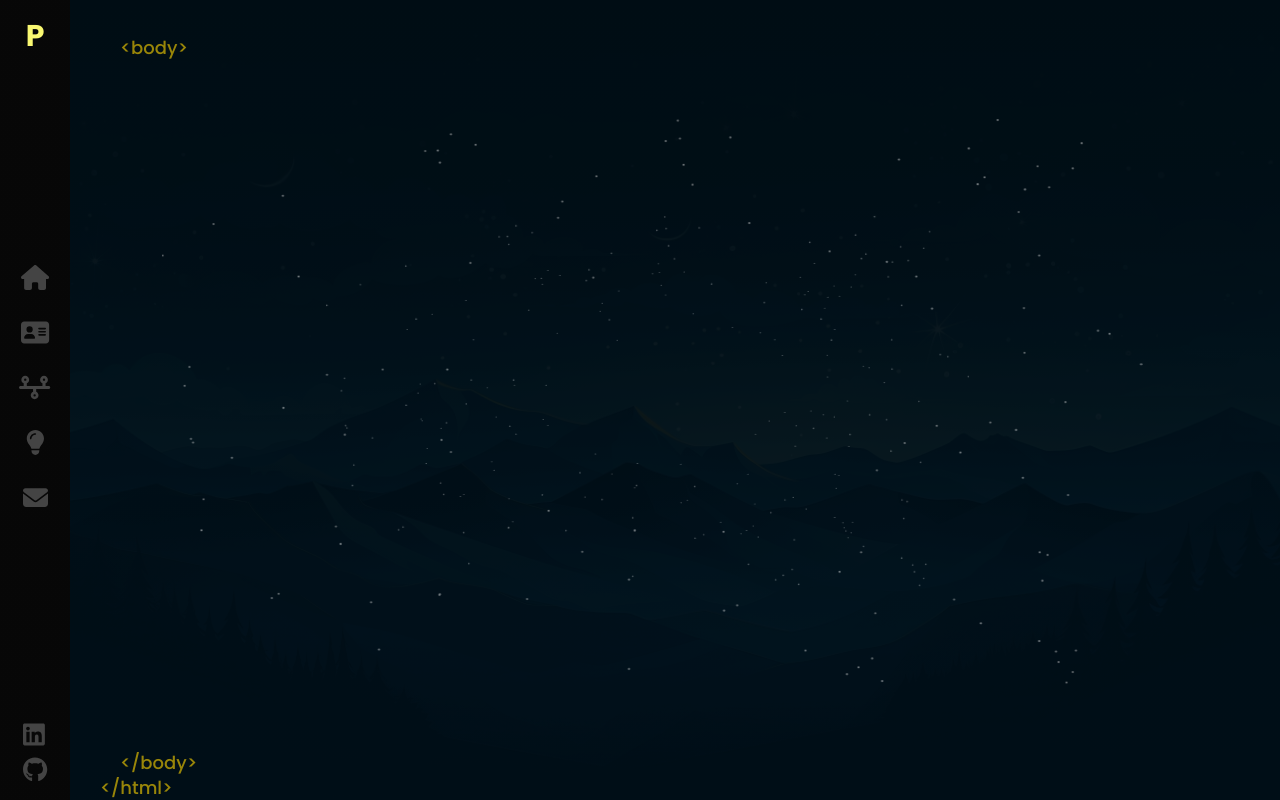
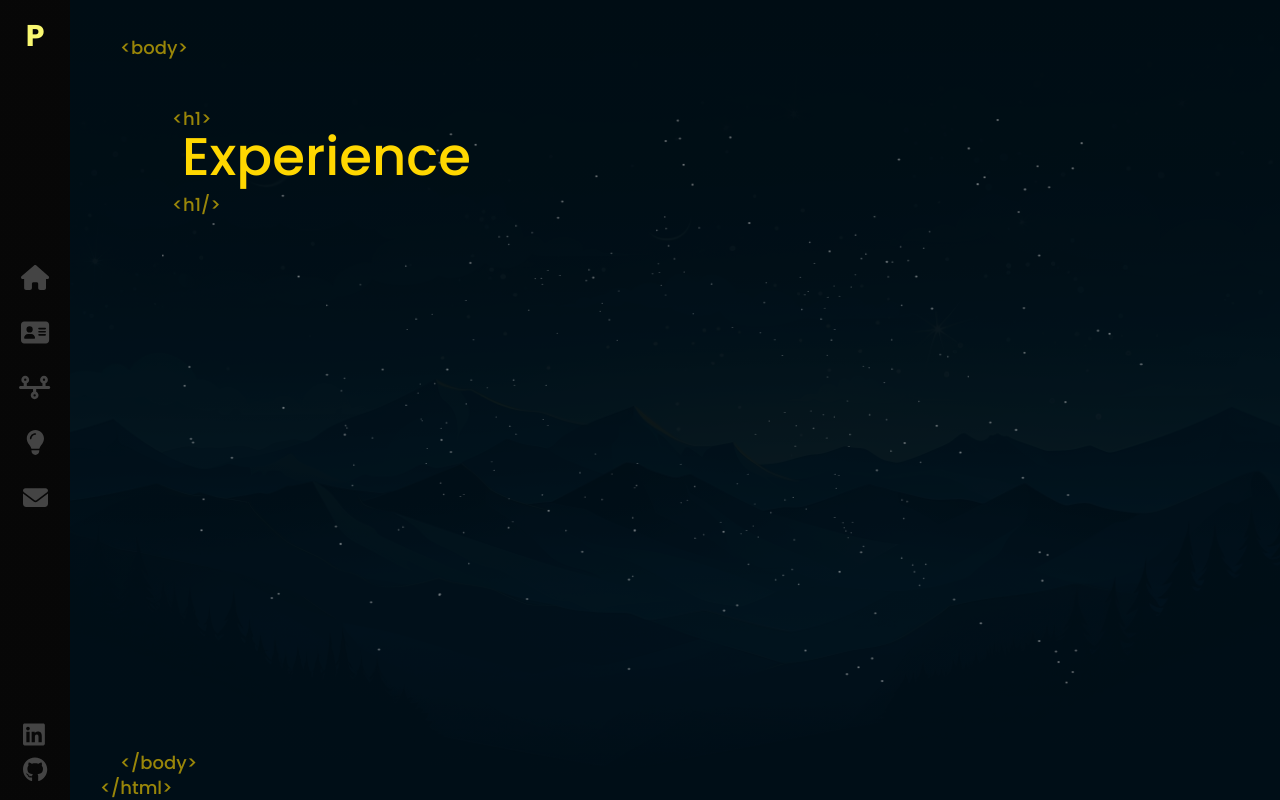
Before and after one commit to phanthakarnp1997/react-portfolio, a React (Vite) app: page /react-portfolio/experience in a window 1280 px wide. Built offline with nearby package versions, Linux system fonts and the light colour scheme; a web font is replaced by a local one.

Commit message:
feat: initial experience-page

```diff
--- a/src/components/Experience/index.jsx
+++ b/src/components/Experience/index.jsx
@@ -1,12 +1,20 @@
 import withLoader from "../../utils/withLoader";
 import "./index.scss";
 import React from "react";
+import AnimateText from "../AnimateText";
 
 function Experience() {
   return (
     <>
-      <div className="page-header">
-        <div className="text-zone">Experience</div>
+      <div className="container experience-page">
+        <h1>
+          {" "}
+          <AnimateText
+            letterClass="text-animate-hover"
+            text="Experience"
+            idx={1}
+          />
+        </h1>
       </div>
     </>
   );
--- a/src/components/Layout/index.scss
+++ b/src/components/Layout/index.scss
@@ -51,7 +51,8 @@
   animation-delay: 1s;
 }
 
-.container.about-page {
+.container.about-page,
+.container.experience-page {
   left: 15%;
   top: 15%;
   h1 {
```
